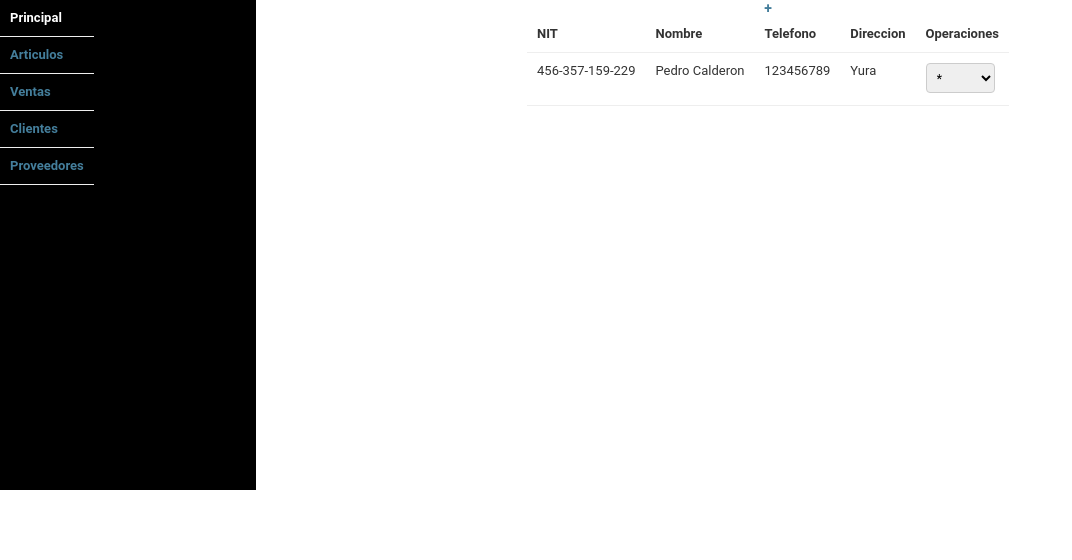
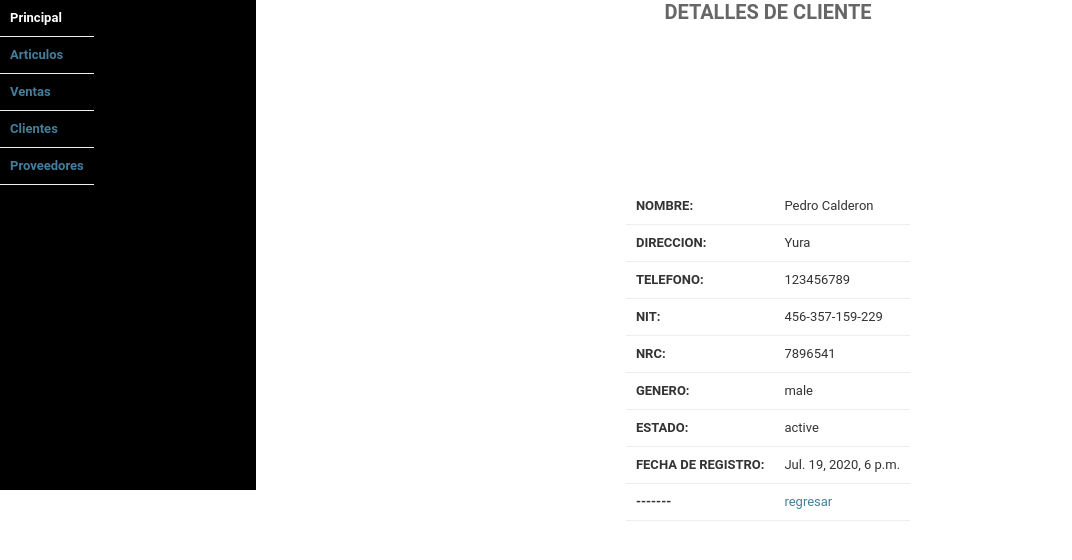
Before and after one commit to MarianaYucra/ProyectoFinal, a Django app: page /1/ in a window 1280 px wide. Shown: the part 70-630 px from the top of the page, without its empty margins (0-1072 px from the left). Run offline with Django 3.2, Linux system fonts and the light colour scheme; data comes from the database, SQL or seed files in the repository; both versions use the stored data as it was after the commit; lists and menus that the app fills with data are empty.

Commit message:
implementando los espacios del modelo Cliente en los templates de las operaciones de este modelo

```diff
--- a/ControlVentas/src/clientes/models.py
+++ b/ControlVentas/src/clientes/models.py
@@ -22,7 +22,7 @@ class Cliente(models.Model):
     NRC = models.CharField(max_length=100)
     gender = models.CharField(max_length = 10, choices = GENDER_CHOICES, default = 'contado')
     state = models.CharField(max_length = 10, choices = STATE_CHOICES, default = 'contado')
-    date = models.DateTimeField(blank = True)
+    date = models.DateTimeField(auto_now_add=True)
 
     def get_absolute_url(self):
         return reverse('cliente-detail', kwargs= {'pk':self.id})
--- a/ControlVentas/src/clientes/views.py
+++ b/ControlVentas/src/clientes/views.py
@@ -43,6 +43,10 @@ class ClientCreateView(CreateView):
             'name',
             'phone',
             'adress',
+            'NRC',
+            'gender',
+            'state',
+            'date',
         ]
     success_url = reverse_lazy('cliente-list')
 
@@ -67,5 +71,9 @@ class ClientUpdateView(UpdateView):
             'name',
             'phone',
             'adress',
+            'NRC',
+            'gender',
+            'state',
+            'date',
         ]
     success_url = reverse_lazy('cliente-list')
--- a/ControlVentas/src/templates/deleteClient.html
+++ b/ControlVentas/src/templates/deleteClient.html
@@ -4,7 +4,7 @@
 		<tr><p> Estas seguro de querer borrar el cliente:<b> {{ object.name }} </b></p></tr><br />
 		<tr><form action="" method='POST'>{% csrf_token %}
 				<td><input type="submit" value='SI' /></td>
-			<td><a href="/administration/list">Cancelar</a></td>
+			<td><a href="/list">Cancelar</a></td>
 		</form></tr><br />
 	</table>
 {% endblock %}
--- a/ControlVentas/src/templates/insertClient.html
+++ b/ControlVentas/src/templates/insertClient.html
@@ -1,8 +1,8 @@
 {% extends 'administration.html' %}
 {% block content %}
-		<table>
+		<table >
 		    <tr>
-			<form  method='POST'>{% csrf_token %}
+			<form   method='POST'>{% csrf_token %}
 			      {{ form.as_p }}
                               <tr>
                                    <td><input type="submit" value='grabar' /></td>
--- a/ControlVentas/src/templates/showClient.html
+++ b/ControlVentas/src/templates/showClient.html
@@ -1,26 +1,43 @@
 {% extends 'administration.html' %}
 {% block content %}
+	<h1 align="center"><b> DETALLES DE CLIENTE </b></h1>
 
-	<div align="center"><a href="../añadirC"><b>+</b></a></div>
 	<table align="center">
 		<tr>
-		<th><strong>NIT</strong></th>
-		<th><strong>Nombre</strong></th>
-		<th><strong>Telefono</strong></th>
-		<th><strong>Direccion </strong></th>
-		<th><strong>Operaciones</strong></th>
-		</tr>
+			<td><strong>NOMBRE: </strong></td>
+			<td>{{object.name}}</td>
+		</tr><br/>
 		<tr>
+			<td><strong>DIRECCION: </strong></td>
+			<td>{{object.adress}}</td>
+		</tr><br/>
+		<tr>
+			<td><strong>TELEFONO: </strong></td>
+			<td>{{object.phone}}</td>
+		</tr><br/>
+		<tr>
+			<td><strong>NIT: </strong></td>
 			<td>{{object.NIT}}</td>
-			<td>{{object.name}}</td>
-			<td>{{object.phone}}</td>
-			<td>{{object.adress}}</td>
-			<td><select>
-				<option selected> * </option>
-				<option><a href="borrar"> borrar</a> </option>
-				<option><a href="editar"> editar</a> </option>
-			    </select>
-			</td>
-		</tr>
+		</tr><br/>
+		<tr>
+			<td><strong>NRC: </strong></td>
+			<td>{{object.NRC}}</td>
+		</tr><br/>
+		<tr>
+			<td><strong>GENERO: </strong></td>
+			<td>{{object.gender}}</td>
+		</tr><br/>
+		<tr>
+			<td><strong>ESTADO: </strong></td>
+			<td>{{object.state}}</td>
+		</tr><br/>
+		<tr>
+			<td><strong>FECHA DE REGISTRO: </strong></td>
+			<td>{{object.date}}</td>
+		</tr><br/>
+		<tr>
+			<td><strong>------- </strong></td>
+			<td><a href="/list"> regresar</a> </td>
+		</tr><br/>
 	</table>
 {% endblock %}
--- a/ControlVentas/src/templates/showListClient.html
+++ b/ControlVentas/src/templates/showListClient.html
@@ -15,6 +15,8 @@
 		<th><strong>Operaciones</strong></th>
 		</tr>
 		{% for obj in object_list %}
+		     {% if obj.state == "active" %}
+
 			<tr>
 				<td>{{obj.NIT}}</td>
 				<td>{{obj.name}}</td>
@@ -22,11 +24,13 @@
 				<td>{{obj.adress}}</td>
 				<td><select onchange="window.location.href=this.value">
 					<option value ="list" selected > * </option>
+					<option value ="{{ obj.get_absolute_url }}"> detalles</option>
 					<option value ="{{ obj.get_absolute_url }}delete"> borrar</option>
 					<option value = "{{ obj.get_absolute_url }}update"> editar </option>
 			    	     </select>
 				</td>
 			</tr>
+		    {% endif %}
 		{% endfor %}
 	</table>
 {% endblock %}
```
Also changed, not shown: ControlVentas/src/db.sqlite3. Lines whose indentation alone changed are shown as unchanged.
